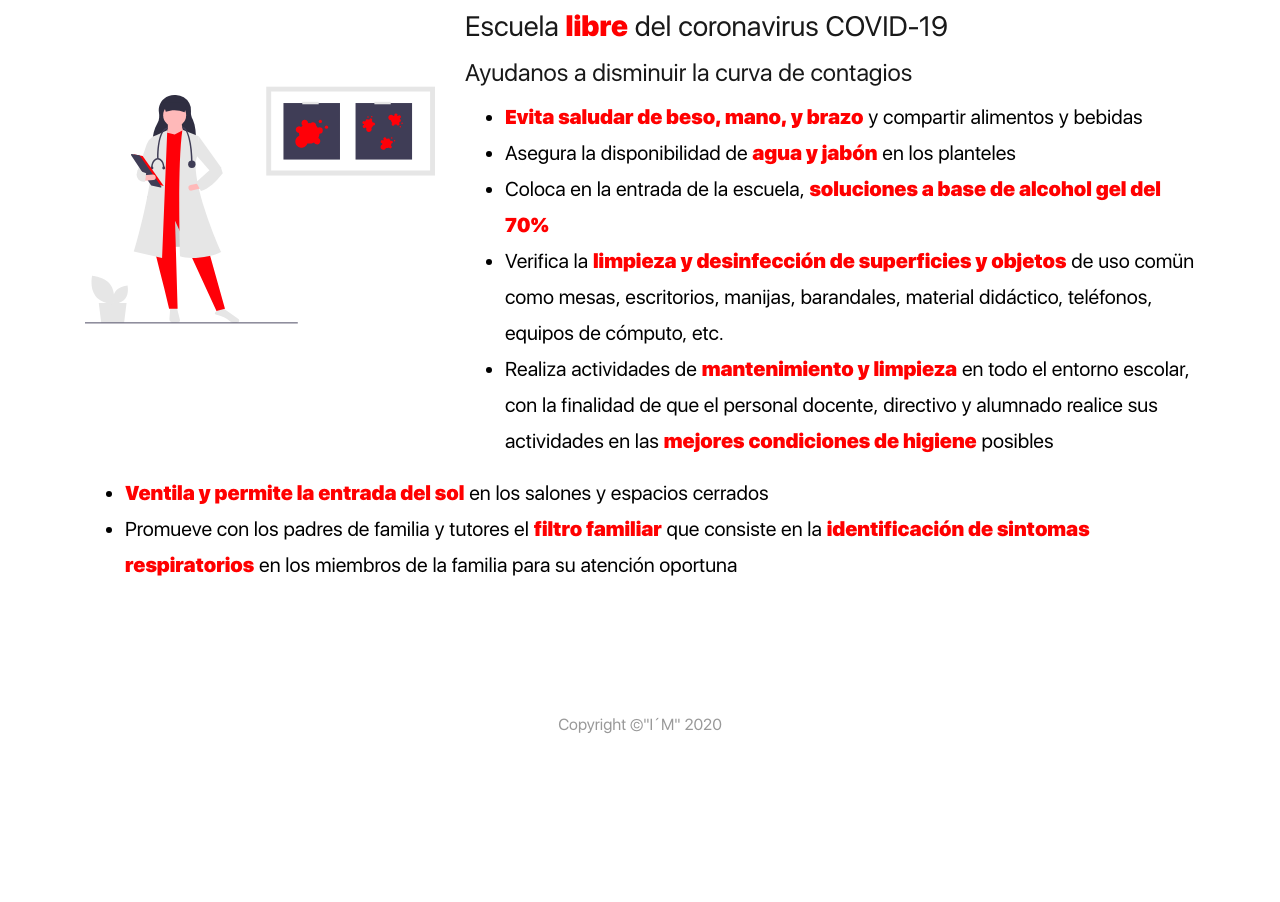
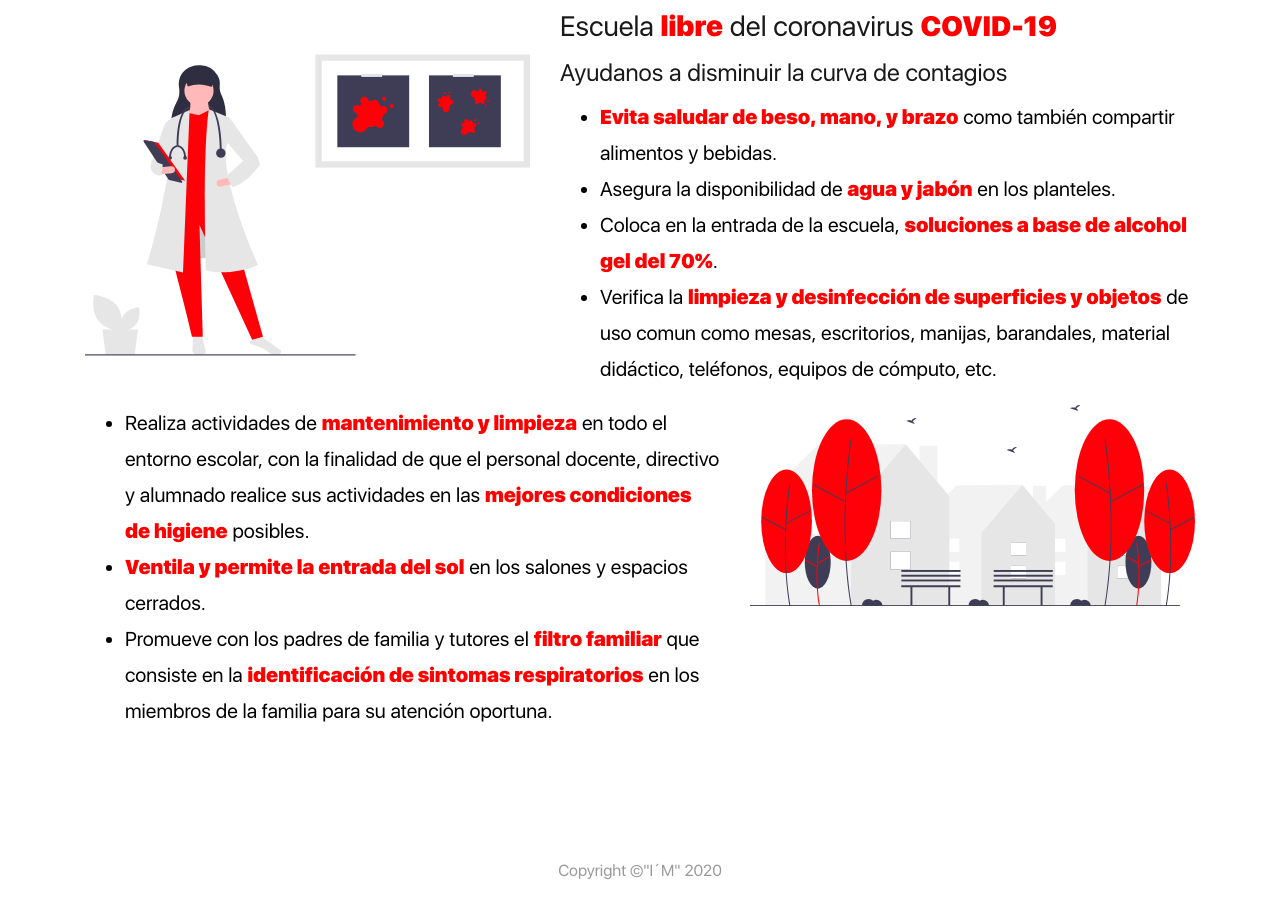
Before and after one commit to IsmaelRosete/gacetav1_3, a plain HTML site: page covid.html in a window 1280 px wide. Shown: the part 1825-2727 px from the top of the page. Before the commit the page ends 2581 px from the top, so only its background shows below. Drawn offline with Linux system fonts and the light colour scheme.

Commit message:
version 1.8.

```diff
--- a/covid.html
+++ b/covid.html
@@ -86,48 +86,53 @@
                     <h3>Información importante sobre el nuevo coronavirus (COVID-19), las medidas de prevención y
                         documentos de interés.</h3>
                     <div class="row">
-                        <div class="col-xs-12 col-md-4">
+                        <div class="col-xs-12 col-md-5">
                             <img src="images/social1.svg" alt="" class="img-fluid map">
                         </div>
-                        <div class="col-xs-12 col-md-8 lista">
-                            <h3>Escuela <span class="rojo">libre</span> del coronavirus COVID-19</h3>
+                        <div class="col-xs-12 col-md-7 lista">
+                            <h3>Escuela <span class="rojo">libre</span> del coronavirus <span class="rojo">
+                                COVID-19
+                            </span> </h3>
                             <h4>Ayudanos a disminuir la curva de contagios</h4>
                             <ul>
-                                <li><span class="rojo">Evita saludar de beso, mano, y brazo</span> y
-                                    compartir alimentos y bebidas</li>
+                                <li><span class="rojo">Evita saludar de beso, mano, y brazo</span> como
+                                    también compartir alimentos y bebidas.</li>
                                 <li>Asegura la disponibilidad de <span class="rojo">agua y jabón</span> en los
-                                    planteles </li>
+                                    planteles.</li>
                                 <li>Coloca en la entrada de la escuela, <span class="rojo">soluciones a base de
-                                        alcohol gel del 70% </span></li>
+                                        alcohol gel del 70%</span>.</li>
                                 <li>Verifica la <span class="rojo">limpieza y desinfección de superficies y
-                                        objetos</span> de uso comün como mesas, escritorios,
+                                        objetos</span> de uso comun como mesas, escritorios,
                                     manijas, barandales, material didáctico, teléfonos,
                                     equipos de cómputo, etc.</li>
+                            </ul>
+                        </div>
+                    </div>
+                    <div class="row">
+                        <div class="col-xs-12 col-md-7 lista">
+                            <ul>
                                 <li>
                                     Realiza actividades de <span class="rojo">mantenimiento y limpieza</span> en
                                     todo el entorno escolar, con la finalidad de que el
                                     personal docente, directivo y alumnado realice sus
                                     actividades en las <span class="rojo">mejores condiciones de higiene</span>
-                                    posibles
+                                    posibles.
                                 </li>
-                            </ul>
-                        </div>
-                    </div>
-                    <div class="row">
-                        <div class="col-xs-12 col-md-12 lista">
-                            <ul>
                                 <li>
                                     <span class="rojo">Ventila y permite la entrada del sol</span> en los salones y
-                                    espacios cerrados
+                                    espacios cerrados.
                                 </li>
                                 <li>
                                     Promueve con los padres de familia y tutores el
                                     <span class="rojo">filtro familiar</span>
                                     que consiste en la <span class="rojo">identificación de sintomas
                                     respiratorios</span> en los miembros de la familia para su
-                                    atención oportuna
+                                    atención oportuna.
                                 </li>
                             </ul>
+                        </div>
+                        <div class="col-xs-12 col-md-5">
+                            <img src="images/social2.svg" alt="">
                         </div>
                     </div>
                 </div>
```
